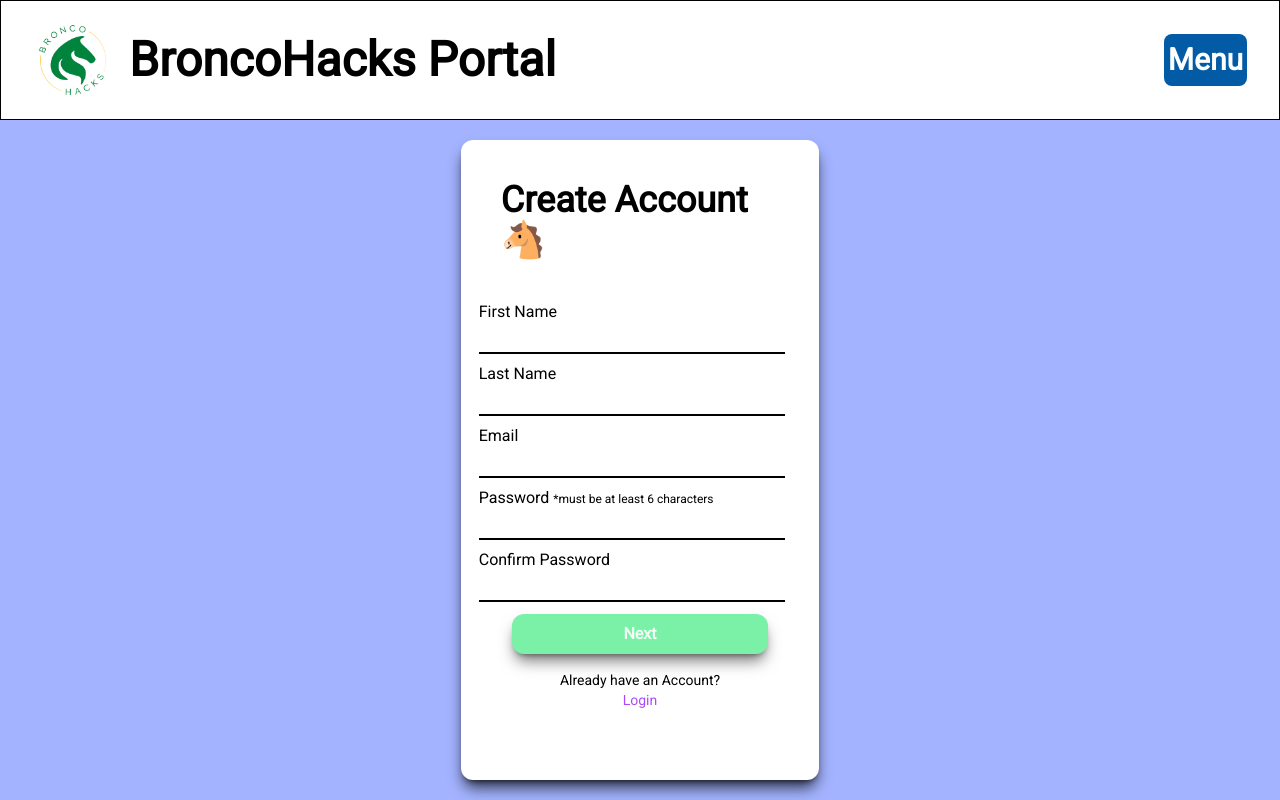
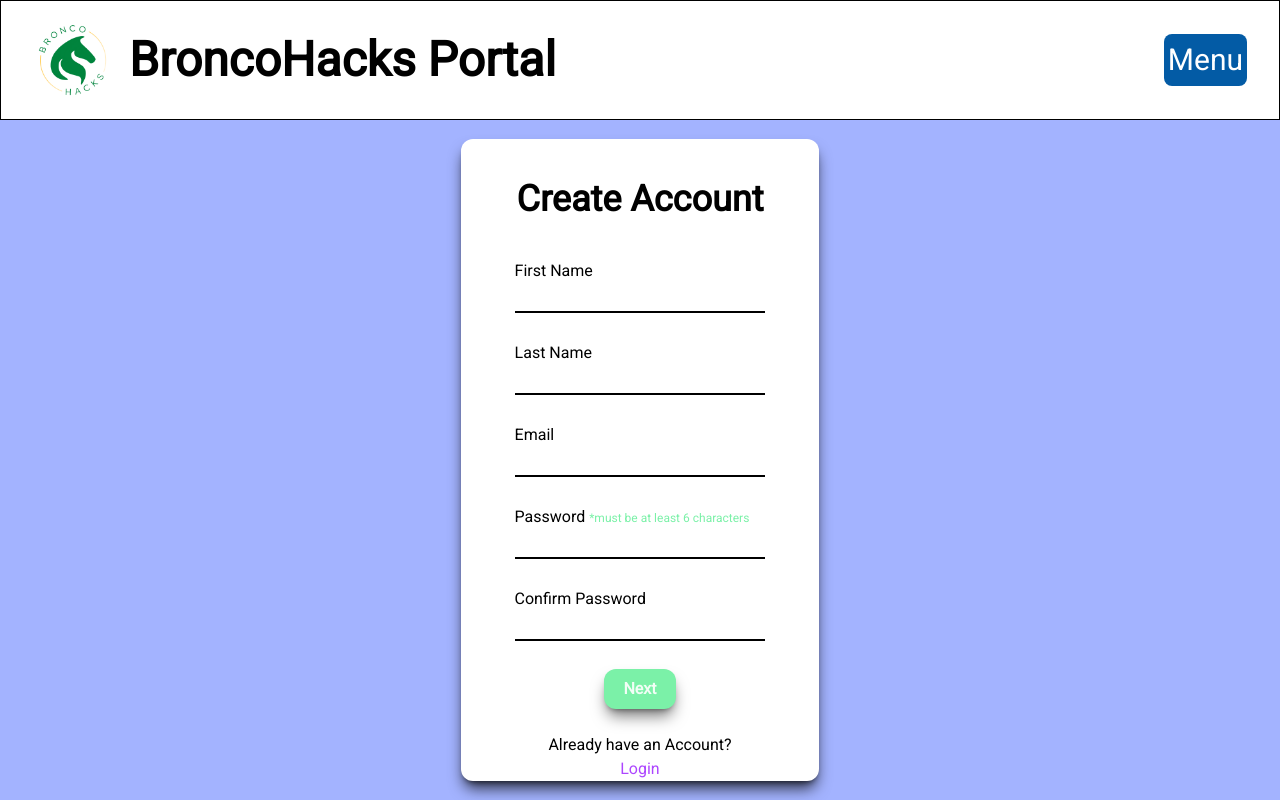
Before and after one commit to BroncoHacks-Website/BroncoHacks-Portal, a React (Vite) app in the folder client/: page /CreateAccount in a window 1280 px wide. Built offline with nearby package versions, Linux system fonts and the light colour scheme.

Commit message:
minor css changes + scaling fixes for Login, Create Account, and Forgot Password pages

```diff
--- a/client/src/App.tsx
+++ b/client/src/App.tsx
@@ -11,8 +11,8 @@ import ForgotPassword from "./pages/ForgotPassword";
 import ResetPassword from "./pages/ResetPassword";
 import Admin from "./pages/Admin";
 
-// export const uri = "http://127.0.0.1:8000/";
-export const uri = "https://bhportal.onrender.com/";
+export const uri = "http://127.0.0.1:8000/";
+// export const uri = "https://bhportal.onrender.com/";
 
 function App() {
   return (
--- a/client/src/components/Navbar.tsx
+++ b/client/src/components/Navbar.tsx
@@ -138,7 +138,7 @@ function Navbar() {
         <div className="relative">
           <button
             onClick={() => setDropdownOpen(!dropdownOpen)}
-            className="text-white bg-[#035BA5] hover:bg-[#02498A] focus:outline-none focus:ring-4 focus:ring-blue-300 font-bold rounded-lg text-sm sm:text-3xl py-2 px-4 sm:px-1"
+            className="text-white bg-[#035BA5] hover:bg-[#02498A] focus:outline-none focus:ring-4 focus:ring-blue-300  rounded-lg text-sm sm:text-3xl py-2 px-4 sm:px-1"
           >
             <span className="block sm:hidden text-3xl">Ξ</span>
             <span className="hidden sm:block text-center">Menu</span>
--- a/client/src/pages/CreateAccount.tsx
+++ b/client/src/pages/CreateAccount.tsx
@@ -578,7 +578,7 @@ function CreateAccount() {
 
   return (
     <>
-      <div className="bg-indigo-300 h-[85vh] flex flex-col items-center justify-center">
+      <div className="bg-indigo-300 min-h-[85vh] flex flex-col items-center justify-center">
         {/* White Card */}
         {isFlipped ? (
           <div
@@ -699,72 +699,86 @@ function CreateAccount() {
           </div>
         ) : (
           <div
-            className={`flex flex-col items-center h-[80vh] sm:h-[80vh] w-[80vw] sm:w-[55vw] md:w-[45vw] lg:w-[28vw] mx-auto rounded-xl bg-white shadow-lg shadow-black/75 backface-hidden `}
-          >
+            className={`flex flex-col items-center min-h-[75vh] w-[80vw] sm:w-[55vw] md:w-[45vw] lg:w-[28vw] mx-auto rounded-xl bg-white shadow-lg shadow-black/75 backface-hidden `}>
             <h1 className="text-2xl font-bold m-3 sm:m-10 md:text-2xl xl:text-4xl">
-              Create Account🐴
+              Create Account
             </h1>
-            <div className="flex flex-col gap-[.125rem] sm:gap-1 justify-between w-[90%]">
-              <p>First Name</p>
+
+            {/* div holding Create Account fields */}
+            <div className="flex flex-col gap-[.125rem] sm:gap-6 w-[70%]">
+              <div className="flex flex-col gap-1">
+                <p className="font-sm">First Name</p>
                 <input
                   onChange={changeFirstName}
                   value={firstName}
                   type="text"
-                className="border-b-2 focus:border-indigo-300 focus:outline-none w-[95%]"
+                  className="border-b-2 focus:border-indigo-300 focus:outline-none w-full"
                 />
                 <span className="text-red-500 text-xs ml-3">
                   {firstNameMessage}
                 </span>
+              </div>
+
+              <div className="flex flex-col gap-1">
                 <p>Last Name</p>
                 <input
                   onChange={changeLastName}
                   value={lastName}
                   type="text"
-                className="border-b-2 focus:border-indigo-300 focus:outline-none w-[95%]"
+                  className="border-b-2 focus:border-indigo-300 focus:outline-none w-full"
                 />
                 <span className="text-red-500 text-xs ml-3">
                   {lastNameMessage}
                 </span>
+              </div>
+
+              <div className="flex flex-col gap-1">
                 <p>Email</p>
                 <input
                   onChange={changeEmail}
                   value={email}
                   type="text"
-                className="border-b-2 focus:border-indigo-300 focus:outline-none w-[95%]"
+                  className="border-b-2 focus:border-indigo-300 focus:outline-none w-full"
                 />
                 <span className="text-red-500 text-xs ml-3">{emailMessage}</span>
+              </div>
+
+              <div className="flex flex-col gap-1">
                 <p>
                   Password{" "}
-                <span className="text-xs">*must be at least 6 characters</span>
+                  <span className="text-xs text-green-300">*must be at least 6 characters</span>
                 </p>
                 <input
                   onChange={changePassword}
                   value={password}
                   type="password"
-                className="border-b-2 focus:border-indigo-300 focus:outline-none w-[95%]"
+                  className="border-b-2 focus:border-indigo-300 focus:outline-none w-full"
                 />
                 <span className="text-red-500 text-xs ml-3">
                   {passwordMessage}
                 </span>
+              </div>
+
+              <div className="flex flex-col gap-1">
                 <p>Confirm Password</p>
                 <input
                   onChange={changeConfirmPassword}
                   value={confirmPassword}
                   type="password"
-                className="border-b-2 focus:border-indigo-300 focus:outline-none w-[95%]"
+                  className="border-b-2 focus:border-indigo-300 focus:outline-none w-full"
                 />
                 <span className="text-red-500 text-xs ml-3">
                   {confirmPasswordMessage}
                 </span>
               </div>
+            </div>
 
             <button
-              className="h-[5vh] w-[20vw] mt-2 font-bold text-md text-white/90 rounded-xl bg-green-300 shadow-lg shadow-black/50 hover:bg-green-400 active:shadow-none active:scale-95 active:translate-y-1 transition-transform duration-150 ease-out"
-              onClick={handleFlip}
-            >
+              className="h-[5vh] w-1/5 mt-6 font-bold text-md text-white/90 rounded-xl bg-green-300 cursor-pointer shadow-lg shadow-black/50 hover:bg-green-400 active:shadow-none active:scale-95 active:translate-y-1 transition-transform duration-150 ease-out"
+              onClick={handleFlip}>
               Next
             </button>
-            <div className="flex flex-col items-center text-sm mt-4">
+            <div className="flex flex-col items-center text mt-6">
               <p className="">Already have an Account?</p>
               <Link className="text-purple-500" to={{ pathname: "/Login" }}>
                 Login
--- a/client/src/pages/ForgotPassword.tsx
+++ b/client/src/pages/ForgotPassword.tsx
@@ -27,12 +27,11 @@ function ForgotPassword() {
   };
   return (
     <>
-      <div className="bg-indigo-300 h-[85vh] flex flex-col items-center">
-        <div className="w-full h-full flex items-center justify-center">
+      <div className="bg-indigo-300 min-h-[85vh] flex flex-col items-center">
+        <div className="w-full flex items-center justify-center pt-14">
           <div
-            className={`flex flex-col gap-3 items-center h-[70vh] sm:h-[70vh] w-[75vw] sm:w-[55vw] md:w-[45vw] lg:w-[28vw] mx-auto rounded-xl bg-white shadow-lg shadow-black/75 backface-hidden `}
-          >
-            <h1 className="text-3xl mt-20">Forgot Your Password? 🐴</h1>
+            className={`flex flex-col gap-3 items-center min-h-[50vh]  w-[75vw] sm:w-[55vw] md:w-[45vw] lg:w-[28vw] mx-auto rounded-xl bg-white shadow-lg shadow-black/75 backface-hidden `}>
+            <h1 className="text-3xl font-bold text-center w-full mt-10 mb-5 md:text-4xl">Forgot Your Password?</h1>
             <h1 className="text-xl mt-1 text-center mx-3">
               If you already have an account, enter your email below. We'll send
               you an email to reset your password :)
@@ -77,8 +76,8 @@ function ForgotPassword() {
               </button>
             </div>
             <span className="text-red-500 text-sm">{message}</span>
-            <h5 className="mt-4">----------or----------</h5>
-            <Link className="text-purple-500 mt-7" to={{ pathname: "/Login" }}>
+            <h5 className="mt-4 text-xl">or</h5>
+            <Link className="text-purple-500 mt-7 text-xl mb-8" to={{ pathname: "/Login" }}>
               Back To Login
             </Link>
           </div>
--- a/client/src/pages/Home.tsx
+++ b/client/src/pages/Home.tsx
@@ -19,7 +19,7 @@ function Home() {
         <div className="relative z-10 flex flex-col md:flex-row h-[70vh] w-[100vw] justify-center items-center m-auto">
           <img
             src="BroncoHacksSquareLogo.png"
-            className="h-[30vh] w-[30vh] mx-auto animate-[float_3s_infinite_alternate] shadow-2xl"
+            className="h-[30vh] w-[30vh] mx-auto animate-[float_3s_infinite_alternate] shadow-2xl rounded-full"
             alt="BroncoHacks Logo"
           />
           <div className="w-[65vw]">
@@ -29,13 +29,13 @@ function Home() {
             <div className="flex flex-col sm:flex-row justify-items:start ">
               {/* for some reason chatgpt said that the gradient background cannot be used for the Links which was weird cause it's literally the same exact code. See tailwind really pmo rn gng */}
               <Link
-                className="mx-auto text-white text-[1.5rem] md:text-[1.7rem] shadow-2xl bg-[#035BA5] anmat-th-bttn-gng focus:outline-none focus:ring-2 focus:ring-green-300 font-bold rounded-[20px] py-3 px-4 md:py-4 md:px-8 transform hover:scale-105"
+                className="mx-auto text-white text-[1.5rem] md:text-[1.7rem] shadow-2xl bg-[#035BA5] anmat-th-bttn-gng focus:outline-none focus:ring-2 focus:ring-green-300  rounded-[20px] py-3 px-4 md:py-4 md:px-8 transform hover:scale-105"
                 to={{ pathname: "/Login" }}
               >
                 Login 🐎
               </Link>
               <Link
-                className="mx-auto text-white text-[1.5rem] md:text-[1.7rem] shadow-2xl bg-[#035BA5] anmat-th-bttn-gng focus:outline-none focus:ring-2 focus:ring-green-300 font-bold rounded-[20px] py-3 px-4 md:py-4 md:px-8 transform hover:scale-105"
+                className="mx-auto text-white text-[1.5rem] md:text-[1.7rem] shadow-2xl bg-[#035BA5] anmat-th-bttn-gng focus:outline-none focus:ring-2 focus:ring-green-300  rounded-[20px] py-3 px-4 md:py-4 md:px-8 transform hover:scale-105"
                 to={{ pathname: "/CreateAccount" }}
               >
                 Register Here 👋
```
Also changed, not shown: client/src/pages/Login.tsx (+21 -11 lines). Lines whose indentation alone changed are shown as unchanged.
